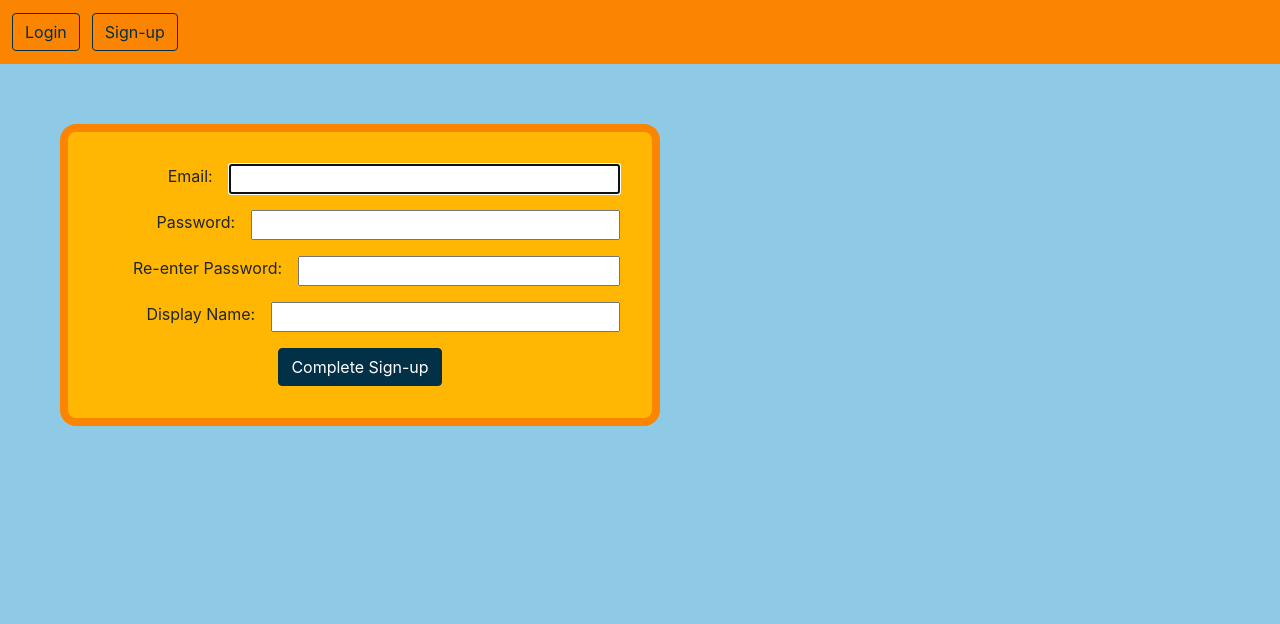
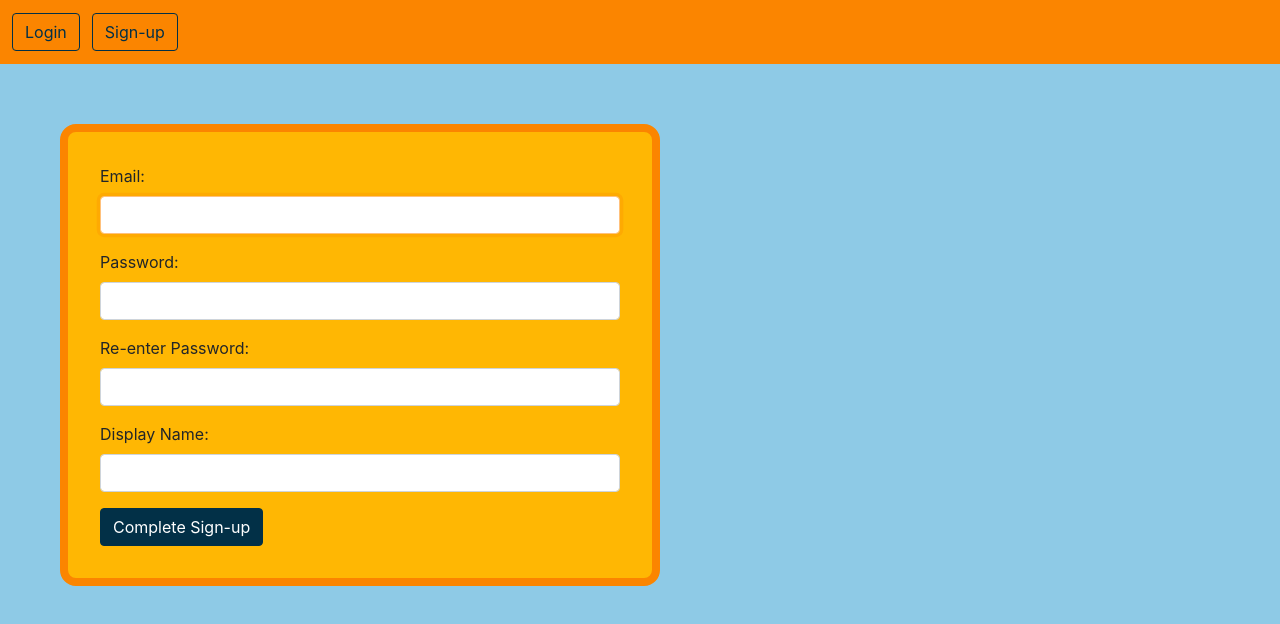
Before and after one commit to blakdragon39/CodenameMapleWebsite, a React (Create React App) app: page /sign-up in a window 1280 px wide. Shown: the top 624 px of the page. Built offline with nearby package versions, Linux system fonts and the light colour scheme.

Commit message:
Using bootstrap for form and using pending state in sign up

```diff
--- a/src/components/login/LoginModal.js
+++ b/src/components/login/LoginModal.js
@@ -70,9 +70,7 @@ const LoginModal = ({ visible, setVisible }) => {
                 <Visibility show={error !== null}>
                     <Alert variant='danger' dismissible onClose={dismissError}>{ error }</Alert>
                 </Visibility>
-                <Form
-
-                    onSubmit={onSubmitLogin}>
+                <Form onSubmit={onSubmitLogin}>
                     <Form.Group>
                         <Form.Label>Email:</Form.Label>
                         <Form.Control
--- a/src/components/signUp/SignUp.css
+++ b/src/components/signUp/SignUp.css
@@ -9,28 +9,4 @@
   width: 600px;
 }
 
-.inputField {
-  display: flex;
-  justify-content: center;
-  margin-bottom: 16px;
-}
-.inputField input {
-  flex-grow: 2;
-}
-.inputField span {
-  flex-grow: 1;
-  display: inline-flex;
-  justify-content: flex-end;
-  margin-right: 16px;
-}
-
-.buttons {
-  display: flex;
-  justify-content: center;
-}
-.buttons button {
-  margin-left: 8px;
-  margin-right: 8px;
-}
-
 /*# sourceMappingURL=SignUp.css.map */
--- a/src/components/signUp/SignUp.js
+++ b/src/components/signUp/SignUp.js
@@ -1,9 +1,12 @@
 import React, { useState } from 'react'
-import { useDispatch } from 'react-redux'
+import { useDispatch, useSelector } from 'react-redux'
 import { useHistory } from 'react-router-dom'
+
 import useControlledInput from '../hooks/useControlledInput'
+
 import Button from 'react-bootstrap/Button'
 import Alert from 'react-bootstrap/Alert'
+import Form from 'react-bootstrap/Form'
 import Surround from '../common/Surround'
 import Visibility from '../common/Visibility'
 import './SignUp.css'
@@ -14,7 +17,8 @@ const SignUp = () => {
     const dispatch = useDispatch()
     const history = useHistory()
 
-    const email = useControlledInput('text')
+    const loginState = useSelector(store => store.login)
+    const email = useControlledInput('email')
     const password = useControlledInput('password')
     const reEnterPassword = useControlledInput('password')
     const displayName = useControlledInput('text)')
@@ -71,42 +75,46 @@ const SignUp = () => {
                 <Visibility show={error !== null}>
                     <Alert variant='danger' dismissible onClose={() => setError(null)}>{ error }</Alert>
                 </Visibility>
-                <form onSubmit={onSignUpSubmit}>
-                    <div className='inputField'>
-                        <span>Email:</span>
-                        <input
+                <Form onSubmit={onSignUpSubmit}>
+                    <Form.Group>
+                        <Form.Label>Email:</Form.Label>
+                        <Form.Control
                             required
                             autoFocus
+                            type={email.type}
                             value={email.value}
                             onChange={email.onChange} />
-                    </div>
-                    <div className='inputField'>
-                        <span>Password:</span>
-                        <input
+                    </Form.Group>
+                    <Form.Group>
+                        <Form.Label>Password:</Form.Label>
+                        <Form.Control
                             required
                             type={password.type}
                             value={password.value}
                             onChange={password.onChange} />
-                    </div>
-                    <div className='inputField'>
-                        <span>Re-enter Password:</span>
-                        <input
+                    </Form.Group>
+                    <Form.Group>
+                        <Form.Label>Re-enter Password:</Form.Label>
+                        <Form.Control
                             required
                             type={reEnterPassword.type}
                             value={reEnterPassword.value}
                             onChange={reEnterPassword.onChange} />
-                    </div>
-                    <div className='inputField'>
-                        <span>Display Name:</span>
-                        <input
+                    </Form.Group>
+                    <Form.Group>
+                        <Form.Label>Display Name:</Form.Label>
+                        <Form.Control
                             required
                             value={displayName.value}
                             onChange={displayName.onChange} />
-                    </div>
-                    <div className='buttons'>
-                        <Button type='submit' variant='secondary'>Complete Sign-up</Button>
-                    </div>
-                </form>
+                    </Form.Group>
+                    <Button
+                        type='submit'
+                        variant='secondary'
+                        disabled={loginState.pending}>
+                        { loginState.pending ? 'Signing up...' : 'Complete Sign-up' }
+                    </Button>
+                </Form>
             </Surround>
         </div>
     )
--- a/src/components/signUp/SignUp.scss
+++ b/src/components/signUp/SignUp.scss
@@ -8,30 +8,3 @@
     padding: 32px;
     width: 600px;
 }
-
-.inputField {
-    display: flex;
-    justify-content: center;
-    margin-bottom: 16px;
-
-    input {
-        flex-grow: 2;
-    }
-
-    span {
-        flex-grow: 1;
-        display: inline-flex;
-        justify-content: flex-end;
-        margin-right: 16px;
-    }
-}
-
-.buttons {
-    display: flex;
-    justify-content: center;
-
-    button {
-        margin-left: 8px;
-        margin-right: 8px;
-    }
-}
```
Also changed, not shown: 1 other file (tests, documents, lock files or other folders).
